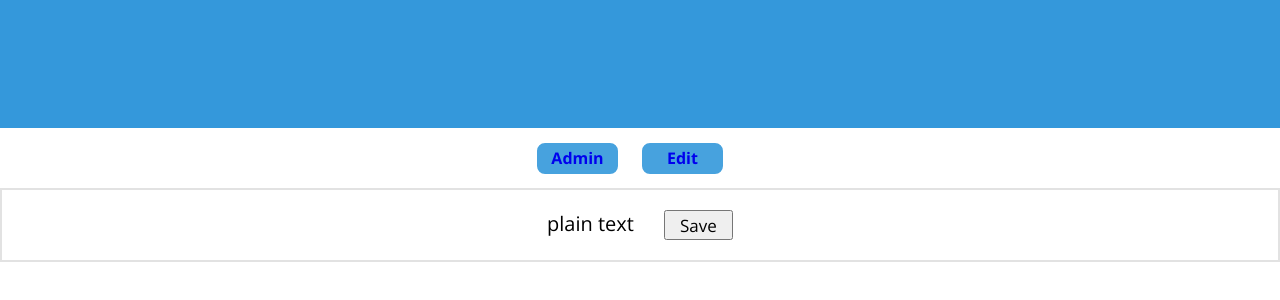
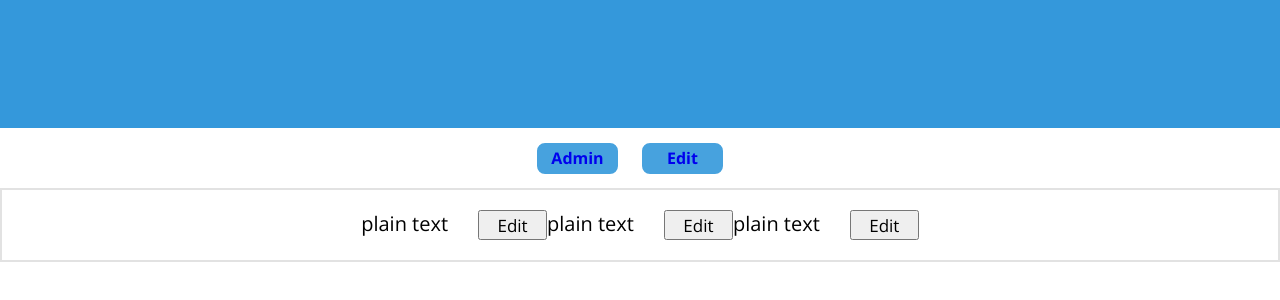
Before and after one commit to Turan141/login-form, a React (Create React App) app: page /edit in a window 1280 px wide. Shown: the part 72-372 px from the top of the page. Built offline with nearby package versions, Linux system fonts and the light colour scheme.

Commit message:
added 3 content

```diff
--- a/src/Edit.jsx
+++ b/src/Edit.jsx
@@ -1,16 +1,29 @@
 import React, { useState, useRef } from 'react'
 
 
-const Content = ( { changeFn, text } ) => {
+const Section = ({ text, changeFn }) => {
   return(
     <>
-      <div>{text}</div>
-      <button onClick={changeFn}>Save</button>
+      <Content text={text} changeFn={changeFn}/>
+      <Content text={text} changeFn={changeFn}/>
+      <Content text={text} changeFn={changeFn}/>
     </>
   )
 }
 
-const Form = ( { changeFn,inputRef,setContent } ) => {
+
+const Content = ({ changeFn, text }) => {
+  return(
+    <>
+      <div>{text}</div>
+      <button onClick={changeFn}>Edit</button>
+    </>
+  )
+}
+
+const Form = ({ changeFn, setContent }) => {
+
+  let inputRef = useRef()
 
   const applyChangefn = () => {
     setContent(inputRef.current.value)
@@ -20,21 +33,19 @@ const Form = ( { changeFn,inputRef,setContent } ) => {
   return(
     <>
       <input ref={inputRef}/>
-      <button onClick={applyChangefn}>Edit</button>
+      <button onClick={applyChangefn}>Save</button>
     </>
   )
 }
 
 function Edit(){
+
   const [ isEditing, setEditing ] = useState(false)
   const [ textContent, setContent ] = useState('plain text')
-
-  let inputRef = useRef()
 
   const setInput = () => {
     setEditing(!isEditing)
   }
-
 
   return(
     <>
@@ -42,15 +53,15 @@ function Edit(){
         {isEditing ?
           <Form changeFn={setInput}
             text={textContent}
-            inputRef={inputRef}
             setContent={setContent}/>
           :
-          <Content changeFn={setInput}
-            text={textContent}/>}
+          <Section text={textContent}
+            changeFn={setInput}/>
+        }
       </div>
     </>
   )
 }
 
 
-export { Edit, Content, Form }
+export { Edit }
```
